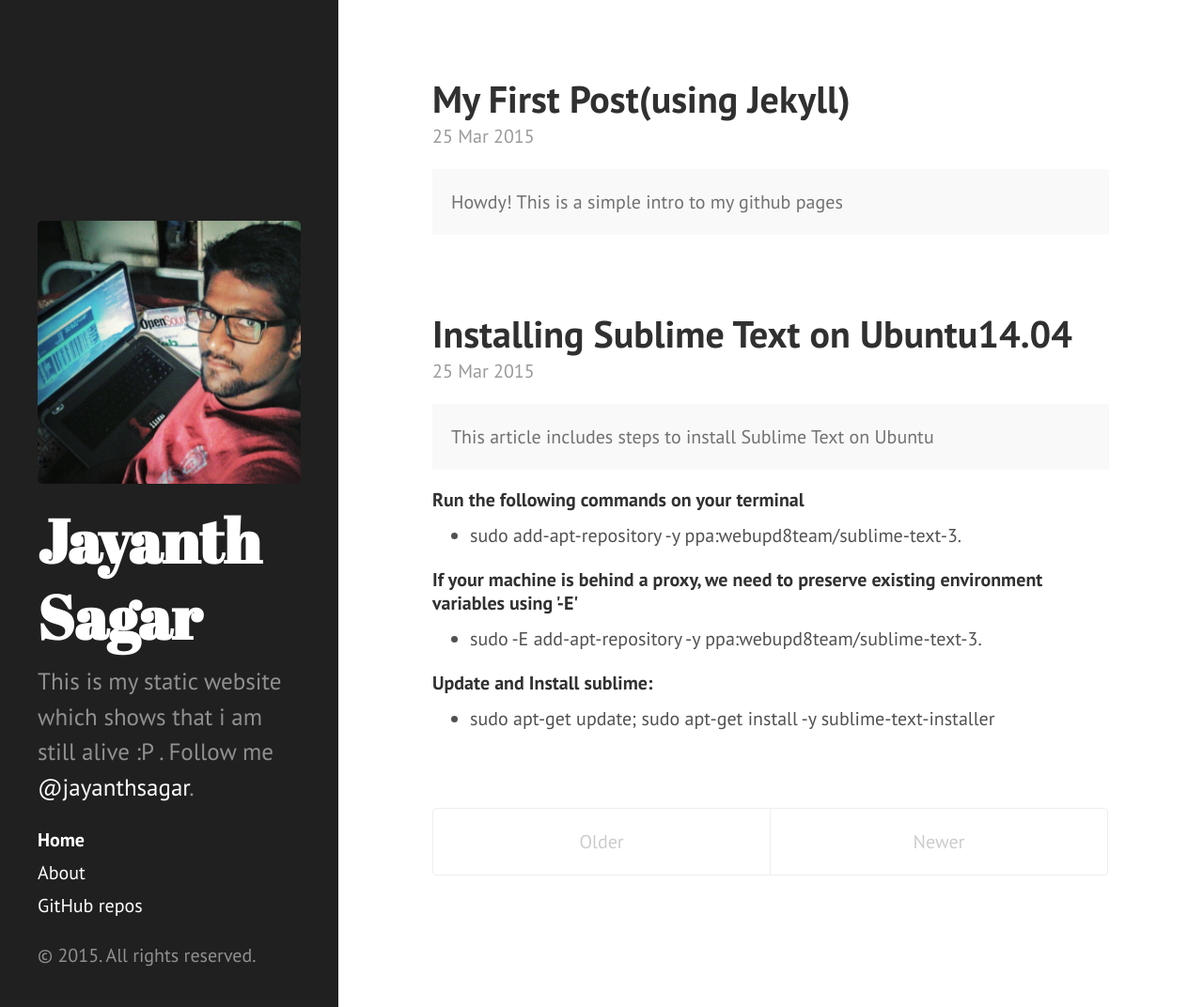
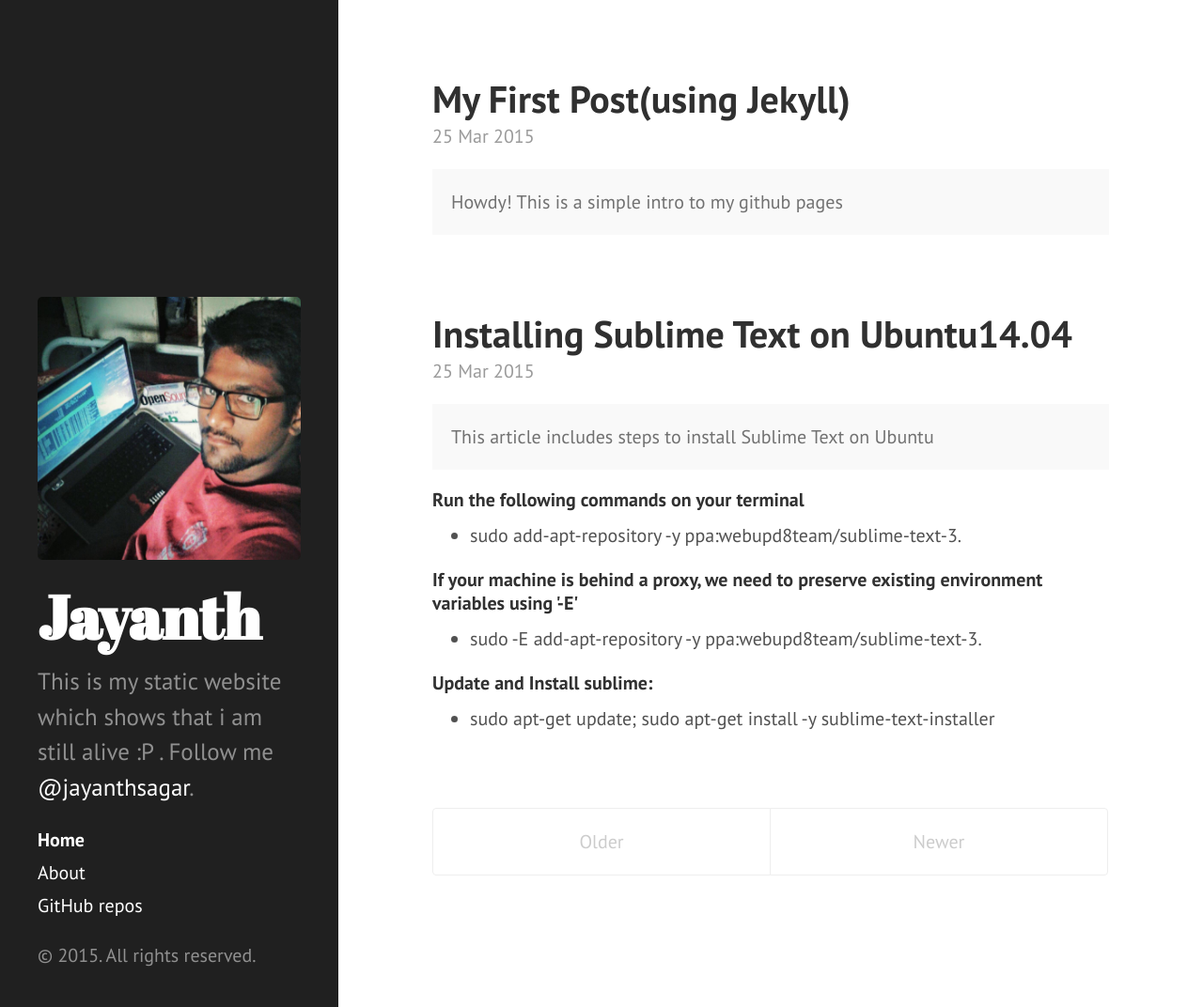
Before and after one commit to jayanthsagar/jayanthsagar.github.io, a Jekyll site: the page built from index.html, in a window 1280 px wide and 1072 px high. Shown: the whole window at 94% size. Built offline with Jekyll 4.4.1, drawn with Linux system fonts in a browser that asks for light colours; Markdown is read by kramdown in place of the engine named in the settings; the list of posts is cut into pages by our own code.

Commit message:
removed sagar

```diff
--- a/_config.yml
+++ b/_config.yml
@@ -7,7 +7,7 @@
 relative_permalinks: true
 
 # Setup
-title:            Jayanth Sagar
+title:            Jayanth
 tagline:          'Discovering smart way of doing things'
 description:      'This is my static website which shows that i am still alive :P . Follow me <a href="https://twitter.com/jayanthsagar" target="_blank">@jayanthsagar</a>.'
 url:              http://jayanthsagar.github.io
```
